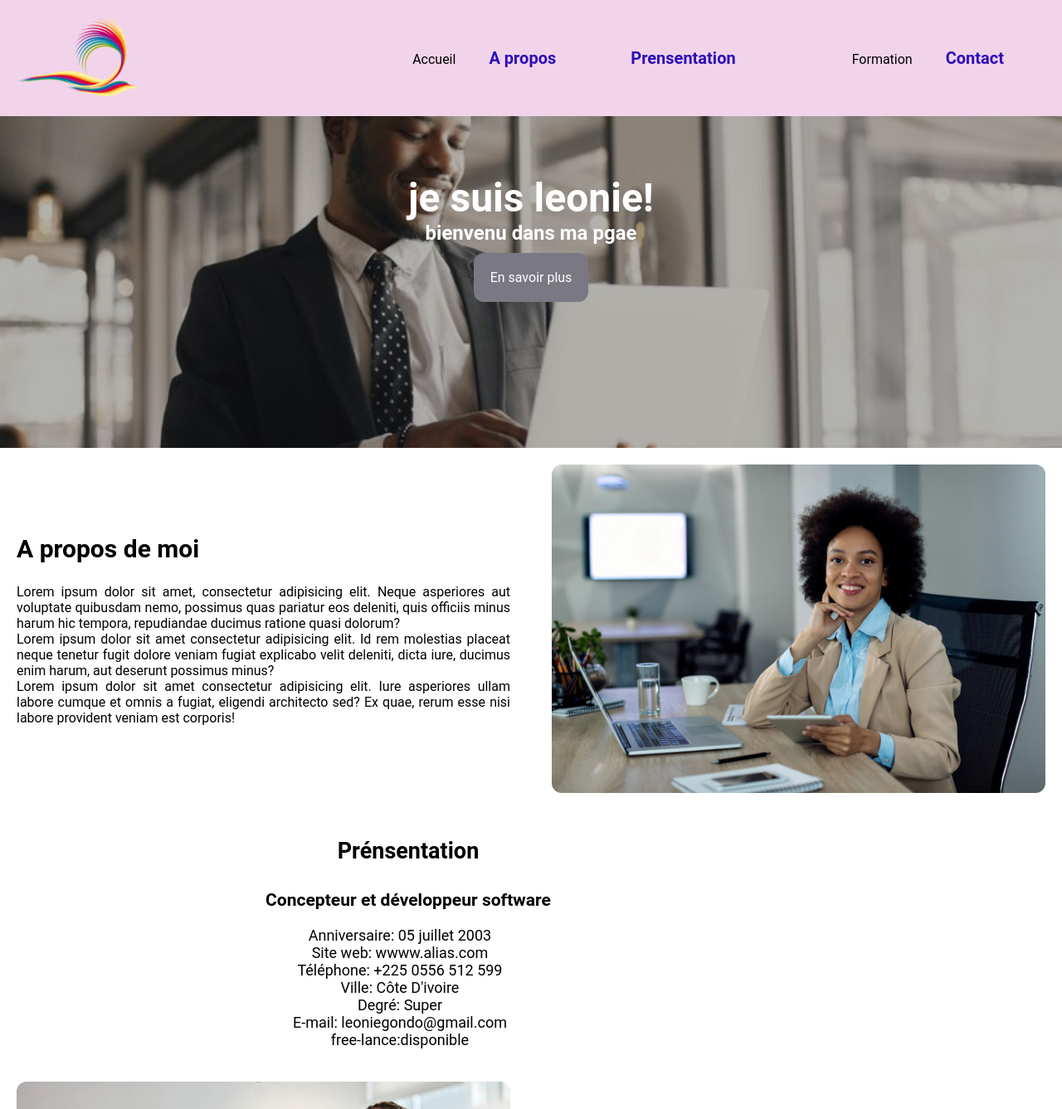
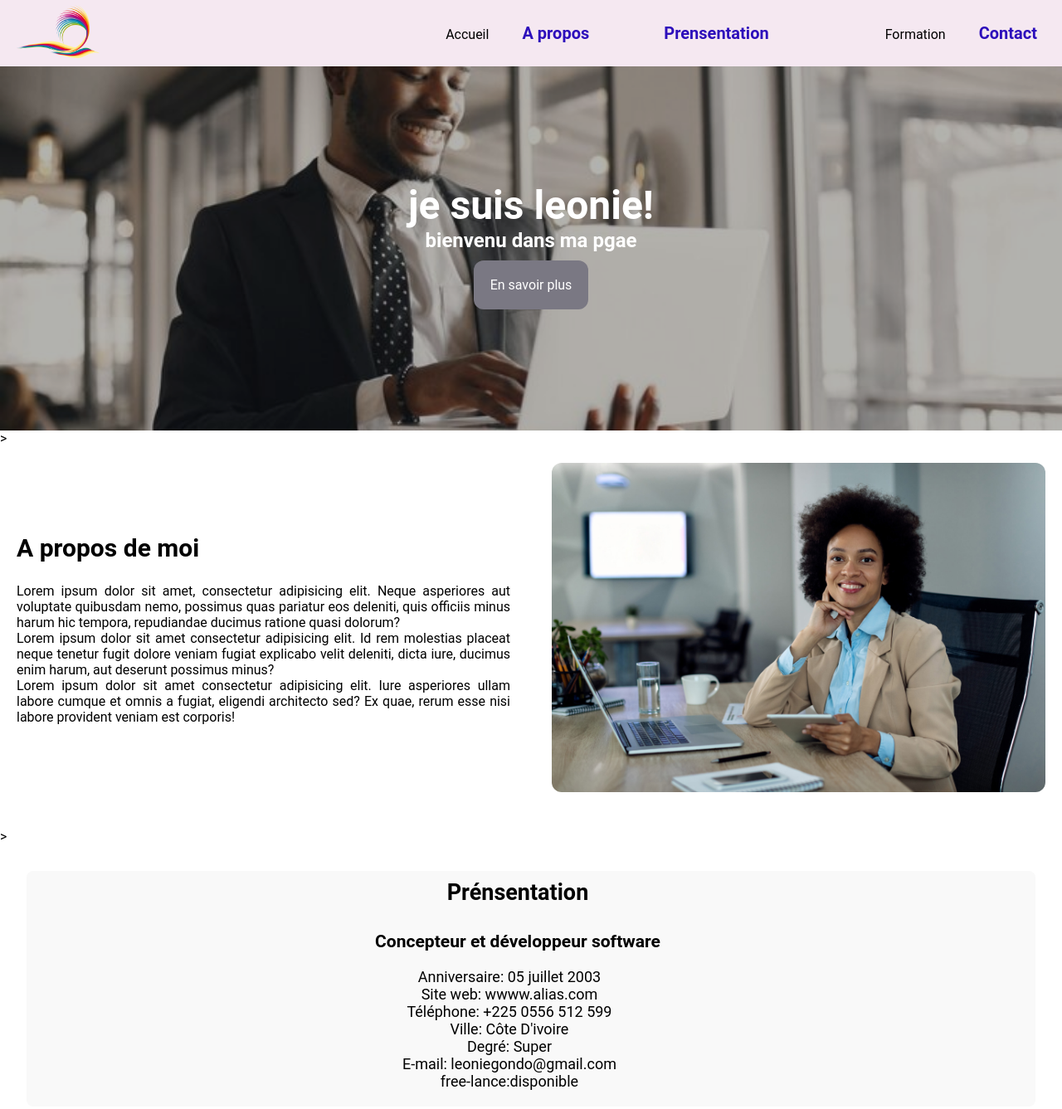
Before and after one commit to leoniegondo225/checkpointcss, a plain HTML site: page index.html in a window 1280 px wide. Shown: the top 1337 px of the page at 83% size. Drawn offline with Linux system fonts and the light colour scheme.

Commit message:
modification du 18/09/24 matin

```diff
--- a/css/style.css
+++ b/css/style.css
@@ -5,7 +5,7 @@
 
 :root {
     --police:"Roboto", sans-serif;
-    --primaire:#f1d4e9;
+    --primaire:#f5e8f1;
     --secondaire:#0728af;
     --danger:#c00606;
     --bouton:#7a7883;
@@ -18,18 +18,23 @@ body{
 }
 
 .navbar{
+    position: fixed;/* Fixe la barre de navigation */
+    top: 0;/* Place la barre en haut de la fenêtre */
+    width: 100%; /* S'assure que la barre s'étend sur toute la largeur de la fenêtre */
+    height: 40px; /* la haut de la bare de navigation*/
     display: flex;
-    justify-content: space-between;
+    justify-content: space-between;/*s'assure de ocupé tout l'espace disponible*/
     background-color: var(--primaire);
     padding: var(--padding);
     align-items: center;
-    z-index: 1;
+    z-index: 1000;
+    border: 2px;
 
 
 }
 
 .logo img{
-    width: 150px;
+    width: 100px;/*la taille du logo*/
 }
 
 .lien ul{
@@ -57,8 +62,8 @@ body{
      transition:0.3s;
 }
 .hero{
-    width: 100%;
-    height: 400px;
+    width: 100%;/*largeur de la baniere*/
+    height: 500px;/*hauteur de la baniere*/
     background-image: url(../image/baniere.jpg);
     background-position: center;
     background-size: cover;
@@ -73,25 +78,25 @@ body{
     left: 0;
     width: 100%;
     height: 100%;
-    background-color: rgb(0, 0, 0, 0.3);
+    background-color: rgb(0, 0, 0, 0.3);/*permet d'afficher la couleur noir transparente qui est sur la baniere*/
     position: absolute;
 }
 
 .hero-text{
-    padding: 70px;
+    padding: 200px 0;/*le texte soit centre sur la baniere*/
     text-align: center;
     z-index: 1;
     position: relative;
 }
 .hero h1{
-    font-size: 3em;
+    font-size: 3em;/*ttaille de la couleur du texte qui est dans la baniere */
 }
  .hero h2{
     margin-bottom: 30px;
  }
 
 .btn{
-    text-decoration: none;
+    text-decoration: none; /*decoration de en savoir plus*/
     background-color: var(--bouton);
     padding: var(--padding);
     border-radius: var(--radious);
@@ -137,8 +142,13 @@ body{
 }
 
 .container1 {
-    padding-left: 300px;/*permet de mettre la presentation au centre*/
+    padding-left: 400px;/*permet de mettre la presentation au centre*/
     align-items: center;
+    background-color: #f9f9f9; /* Fond blanc pour la section */
+    text-align: center; /* Centre le titre */
+    margin: 2rem;
+    height: auto; /* Maintient le ratio de l'image */
+    border-radius: 8px; /* Coins arrondis pour l'image */
 }
 
 .row2{
```
Also changed, not shown: index.html (+5 -1 lines).
